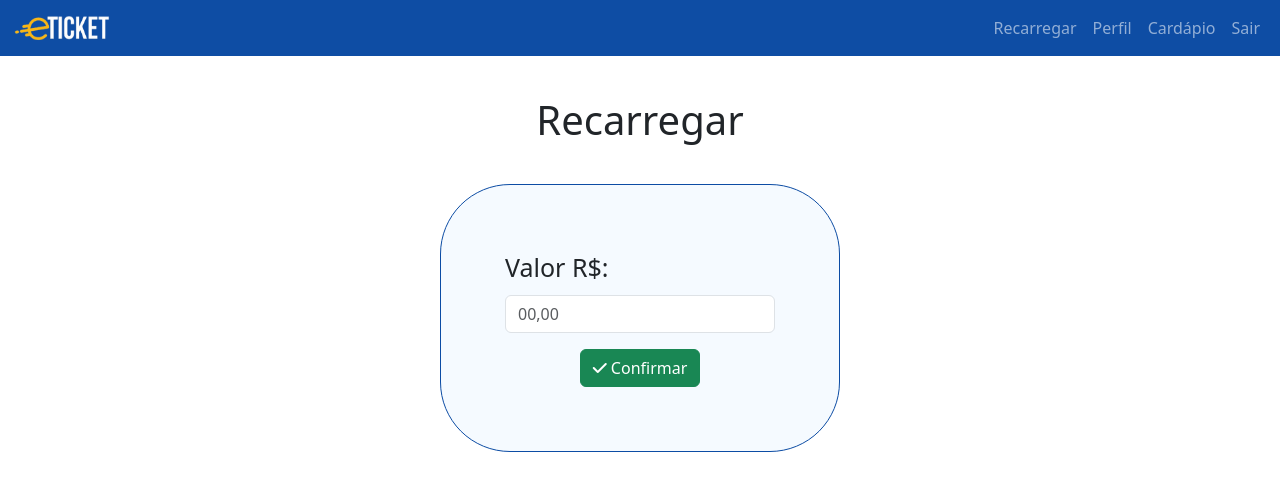
After one commit to Felix-Vidal/E-Ticket, a Django app: page /valorPaga/ in a window 1280 px wide. The commit adds this page. Shown: the top 491 px of the page. Run offline with Django 5.2, Linux system fonts and the light colour scheme; some libraries are stand-ins or nearby versions.

Commit message:
input de pagamento

```diff
--- a/ETicketApp/static/ETicketApp/css/userStyle.css
+++ b/ETicketApp/static/ETicketApp/css/userStyle.css
@@ -51,6 +51,7 @@ h2{
   width: 75%;
   height: 15%;
 }
+
 
 #car, #car1 {
   font-size: 3rem;
@@ -125,6 +126,7 @@ h5{
   max-width: 400px;
   width: 100%;
 }
+
 
 .main-title {
   text-align: center;
@@ -289,3 +291,14 @@ body.login {
 .login-button:hover {
   background-color: #0056b3;
 }
+#decoracao{
+  padding: 5%;
+  border-radius: 70px;
+  background-color: #F5FAFF;
+  border: 1px solid #0C4CA4;
+  width: 45%;
+  height: 40%;
+}
+#valor{
+  font-size: 25px;
+}
--- a/ETicketApp/templates/ETicketApp/pages/manager/vendaUnico.html
+++ b/ETicketApp/templates/ETicketApp/pages/manager/vendaUnico.html
@@ -63,7 +63,7 @@
                         </a>
 
                         <!-- Botão à direita -->
-                        <a id="confirma" class="btn btn-success">
+                        <a href="{% url 'pagamento' %}" id="confirma" class="btn btn-success">
                             <i class="fa-solid fa-check"></i> Confirmar
                         </a>
                     </div>
--- /dev/null
+++ b/ETicketApp/templates/ETicketApp/pages/user/valorPaga.html
@@ -0,0 +1,28 @@
+{% extends "global/base_user.html" %}
+{% block content %}
+{% include 'ETicketApp/partials/user/header.html' %}
+
+<h1 id="title">Recarregar</h1>
+
+<div id="decoracao" class="container d-flex ">
+    <div class="col-md-12 col-12">
+        <div>
+            <form method="POST" action="{% url 'aumentar-credito' %}">
+                {% csrf_token %}
+                <div class="mb-3">
+                    <label id="valor" for="valorInput" class="form-label">Valor R$:</label>
+                    <input type="text" class="form-control" id="valorInput" name="valor" placeholder="00,00" required>
+                </div>
+
+                <div class="d-flex justify-content-center">
+                    <a href="{% url 'pagamento' %}"  type="submit" id="confirma" class="btn btn-success">
+                        <i class="fa-solid fa-check"></i> Confirmar
+                    </a>
+                </div>
+            </form>
+        </div>
+
+    </div>
+</div>
+
+{% endblock content %}
--- a/ETicketApp/templates/ETicketApp/partials/user/header.html
+++ b/ETicketApp/templates/ETicketApp/partials/user/header.html
@@ -17,7 +17,7 @@
             <div class="collapse navbar-collapse justify-content-end" id="navbarNav">
                 <ul class="navbar-nav">
                     <li class="nav-item">
-                        <a class="nav-link" href="{% url 'pagamento' %}">Recarregar</a>
+                        <a class="nav-link" href="{% url 'valorPaga' %}">Recarregar</a>
                     </li>
                     <li class="nav-item">
                         <a class="nav-link" href="{% url 'perfil' %}">Perfil</a>
--- a/ETicketApp/templates/ETicketApp/partials/user/modal-pagamento.html
+++ b/ETicketApp/templates/ETicketApp/partials/user/modal-pagamento.html
@@ -39,7 +39,7 @@
             </div>
             <div class="modal-footer">
                 <button type="button" class="btn btn-secondary" data-bs-dismiss="modal">Cancelar</button>
-                <button id="salvar" type="button" class="btn btn-primary">Confirmar </button>
+                <a href="{% url 'home' %}"   id="salvar" type="button" class="btn btn-primary">Confirmar </a>
             </div>
         </div>
     </div>
--- a/ETicketApp/urls.py
+++ b/ETicketApp/urls.py
@@ -11,6 +11,7 @@ urlpatterns = [
     path('login/', login, name='login'),
     path('historico/', historico, name='historico'),
     path('logout/', LogoutView.as_view(next_page='login'), name='logout'),
+    path('valorPaga/', valorPaga, name='valorPaga'),
 
     path('manage/', dashboard, name='manage'), # home
     path('manage/validar/', validar, name='validar'),
--- a/ETicketApp/views.py
+++ b/ETicketApp/views.py
@@ -326,6 +326,9 @@ def usuarios (request):
 def add_usuario (request):
     return render(request, 'ETicketApp/pages/manager/add_user.html')
 
+def valorPaga(request):
+    return render(request, 'ETicketApp/pages/user/valorPaga.html')
+
 def cadastro_cardapio(request):
     cardapio = Cardapio()
     cardapio.cafe = request.POST.get('cafe')
```
Also changed, not shown: ETicketApp/templates/ETicketApp/pages/user/pagamento.html (+0 -8 lines).
